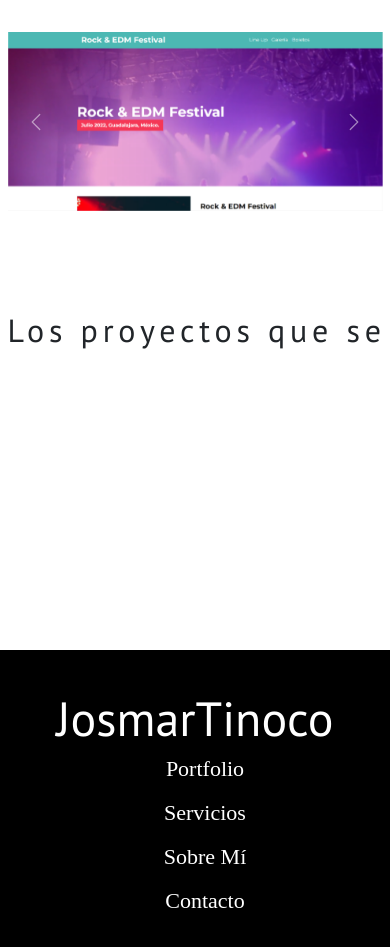
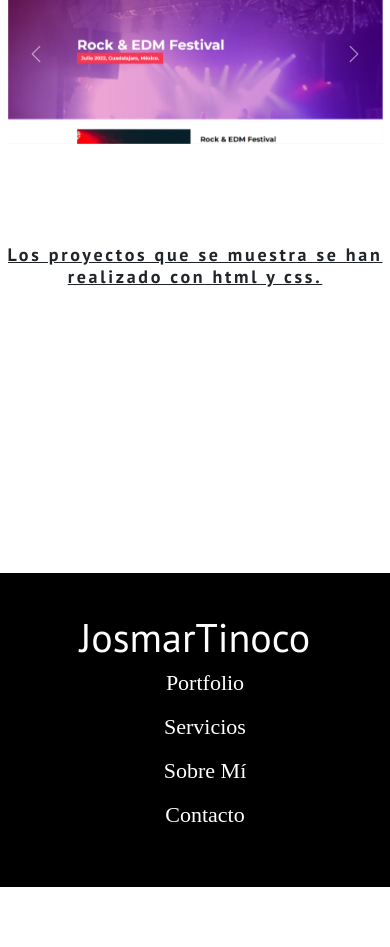
Before and after one commit to JosmarTinocoRada/developer-web-josmar, a plain HTML site: page pages/portfolio.html in a window 390 px wide. Shown: the part 533-1480 px from the top of the page. After the commit the page ends 1420 px from the top, so only its background shows below. Drawn offline with nearby package versions, Linux system fonts and the light colour scheme.

Commit message:
Se removieron los <br> se aplico el favicon, se añadio la imagen icono de pagina, se removieron h1 ineccesarios, actualizo portfolio

```diff
--- a/css/partials/_portfolio.scss
+++ b/css/partials/_portfolio.scss
@@ -4,9 +4,28 @@
 
   .descripcion-carousel{
     margin-top: 10rem;
+    text-decoration: underline;
   }
 
   .titulo-carousel{
     margin-bottom: 5rem;
     text-decoration: underline;
   }
+
+  @media (max-width: 767px) {
+    .carousel-responsive {
+        max-width: 150%;
+    }
+  }
+
+
+  @media (max-width: 1320px) {
+    .descripcion-carousel {
+        margin-top: 10rem;
+        font-size: 1.8rem;
+        white-space: inherit;
+        margin-bottom: -1.4rem;
+        text-decoration: underline;
+        font-weight: bold;
+    }
+}
--- a/pages/portfolio.html
+++ b/pages/portfolio.html
@@ -6,6 +6,8 @@
         <title>Portfolio</title>
         <meta name="description" content="Portfolio algunos otros proyectos que he realizado">
         <meta name="keywords" content="Proyectos destacados, Portfolio de desarrollo">
+        <!--favicon-->
+        <link rel="icon" type="image/png" href="../img/iconopagina.png">
         <!--Bootstrap-->
         <link href="https://cdn.jsdelivr.net/npm/bootstrap@5.3.2/dist/css/bootstrap.min.css" rel="stylesheet" integrity="sha384-T3c6CoIi6uLrA9TneNEoa7RxnatzjcDSCmG1MXxSR1GAsXEV/Dwwykc2MPK8M2HN" crossorigin="anonymous">
         <!-- Prefetch -->
@@ -43,8 +45,8 @@
 
 
     <main class="portfolio">
-      <div class="container">
-        <h1 class="titulo-carousel centrar-texto">Proyectos destacados</h1>
+      <div class="container carousel-responsive">
+        <h2 class="titulo-carousel centrar-texto">Proyectos destacados</h2>
       <div id="carouselExampleIndicators" class="carousel slide">
         <div class="carousel-indicators">
           <button type="button" data-bs-target="#carouselExampleIndicators" data-bs-slide-to="0" class="active" aria-current="true" aria-label="Slide 1"></button>
@@ -53,13 +55,13 @@
         </div>
         <div class="carousel-inner">
           <div class="carousel-item active">
-            <img src="../img/festival.png" class="d-block w-100  img-portfolio" alt="festival">
+            <img src="../img/festival.png" class="d-block w-100  img-portfolio img-fluid" alt="festival">
           </div>
           <div class="carousel-item">
-            <img src="../img/freelance.png" class="d-block w-100 img-portfolio" alt="freelance">
+            <img src="../img/freelance.png" class="d-block w-100 img-portfolio img-fluid" alt="freelance,desarrollo web, software">
           </div>
           <div class="carousel-item">
-            <img src="../img/tienda.png" class="d-block w-100 img-portfolio" alt="tienda">
+            <img src="../img/tienda.png" class="d-block w-100 img-portfolio img-fluid" alt="tienda, frontendstore, tienda frontend">
           </div>
         </div>
         <button class="carousel-control-prev" type="button" data-bs-target="#carouselExampleIndicators" data-bs-slide="prev">
@@ -71,7 +73,7 @@
           <span class="visually-hidden">Next</span>
         </button>
       </div>
-      <h3 class=" descripcion-carousel animacion centrar-texto">Los proyectos que se muestra se han realizado con html y css.</h3>
+      <h3 class="descripcion-carousel animacion centrar-texto">Los proyectos que se muestra se han realizado con html y css.</h3>
      </div>
     </main>
 
@@ -79,7 +81,7 @@
             <div class="contenedor">
                 <div class="barra">
                   <a class="logo" href="../index.html">
-                        <h1 class="logo__nombre no-margin centrar-texto">JosmarTinoco</h1>
+                        <h2 class="logo__nombre no-margin centrar-texto">JosmarTinoco</h2>
                     </a>
 
                     <ul class="navegacion">
--- a/pages/sobre-mi.html
+++ b/pages/sobre-mi.html
@@ -5,7 +5,9 @@
         <meta name="viewport" content="width=device-width, initial-scale=1.0">
         <title>Sobre Mi</title>
         <meta name="description" content="Aca podras conocer un poco sobre mi experiencia">
-        <meta name="keywords" content="Apasionado por el desarrollo web"
+        <meta name="keywords" content="Apasionado por el desarrollo web">
+        <!--favicon-->
+        <link rel="icon" type="image/png" href="../img/iconopagina.png">
         <!--Bootstrap-->
         <link href="https://cdn.jsdelivr.net/npm/bootstrap@5.3.2/dist/css/bootstrap.min.css" rel="stylesheet" integrity="sha384-T3c6CoIi6uLrA9TneNEoa7RxnatzjcDSCmG1MXxSR1GAsXEV/Dwwykc2MPK8M2HN" crossorigin="anonymous">
         <!-- Prefetch -->
@@ -45,7 +47,6 @@
         <div class="contenedor-barras sombra">
         <div class="wrapper">
             <h2 class="how-title">Mi experiencia</h2>
-                    <br><br>
             <div class="skill">
                 <p>HTML5</p>
                 <div class="skill-bar skill1 wow slideInLeft animated">
@@ -87,7 +88,7 @@
             <div class="contenedor">
                 <div class="barra">
                     <a class="logo" href="../index.html">
-                        <h1 class="logo__nombre no-margin centrar-texto">JosmarTinoco</h1>
+                        <h2 class="logo__nombre no-margin centrar-texto">JosmarTinoco</h2>
                     </a>
 
                     <ul class="navegacion">
```
Also changed, not shown: index.html (+2 -0 lines), pages/contacto.html (+3 -1 lines), pages/servicios.html (+2 -0 lines), css/style.css, img/iconopagina.png (added), 1 other file.
